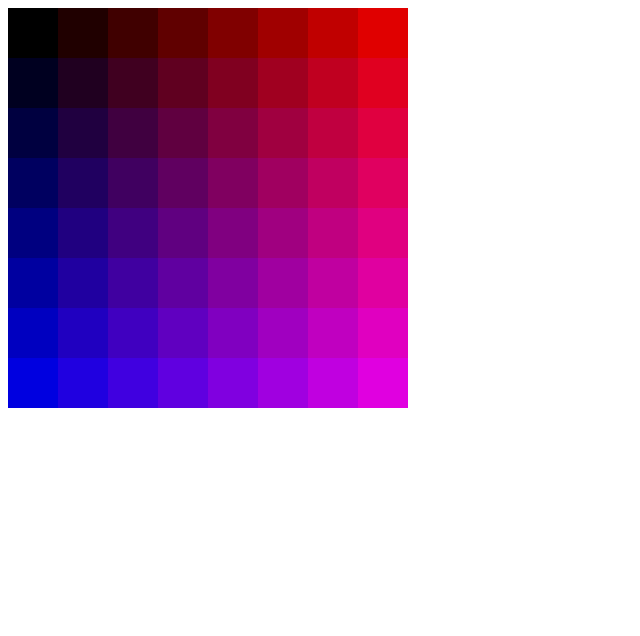
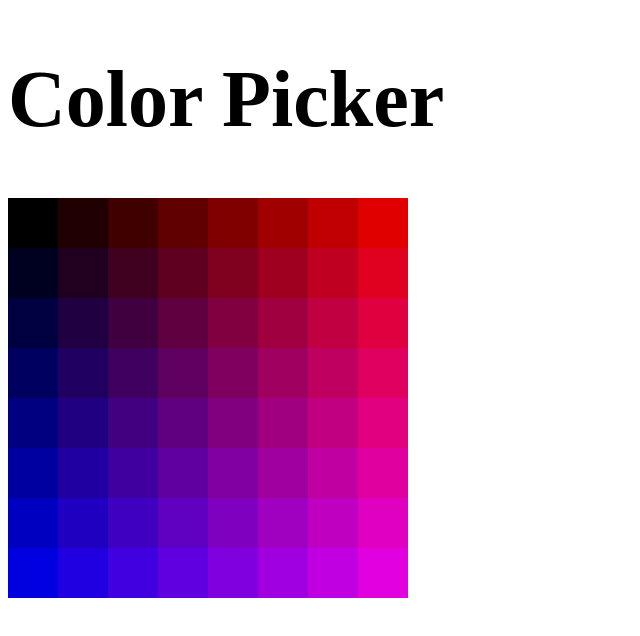
Before and after one commit to coding-quizzer/color_picker, a website: page index.html in a window 1280 px wide. Shown: the whole page, without its empty margins (0-640 px from the left). Drawn offline with nearby package versions, Linux system fonts and the light colour scheme.

Commit message:
Change the document title and add a header for color picker

```diff
--- a/index.css
+++ b/index.css
@@ -2,6 +2,10 @@
 *::before,
 *::after {
   box-sizing: border-box;
+}
+
+h1 {
+  font-size: 5rem;
 }
 
 #color-picker-box {
--- a/index.html
+++ b/index.html
@@ -7,9 +7,10 @@
     <link rel="stylesheet" href="/index.css" />
     <script src="https://code.jquery.com/jquery-3.6.3.min.js"></script>
     <script src="/index.js"></script>
-    <title>Document</title>
+    <title>Color Picker</title>
   </head>
   <body>
+    <h1>Color Picker</h1>
     <div id="color-picker-box"></div>
   </body>
 </html>
```
